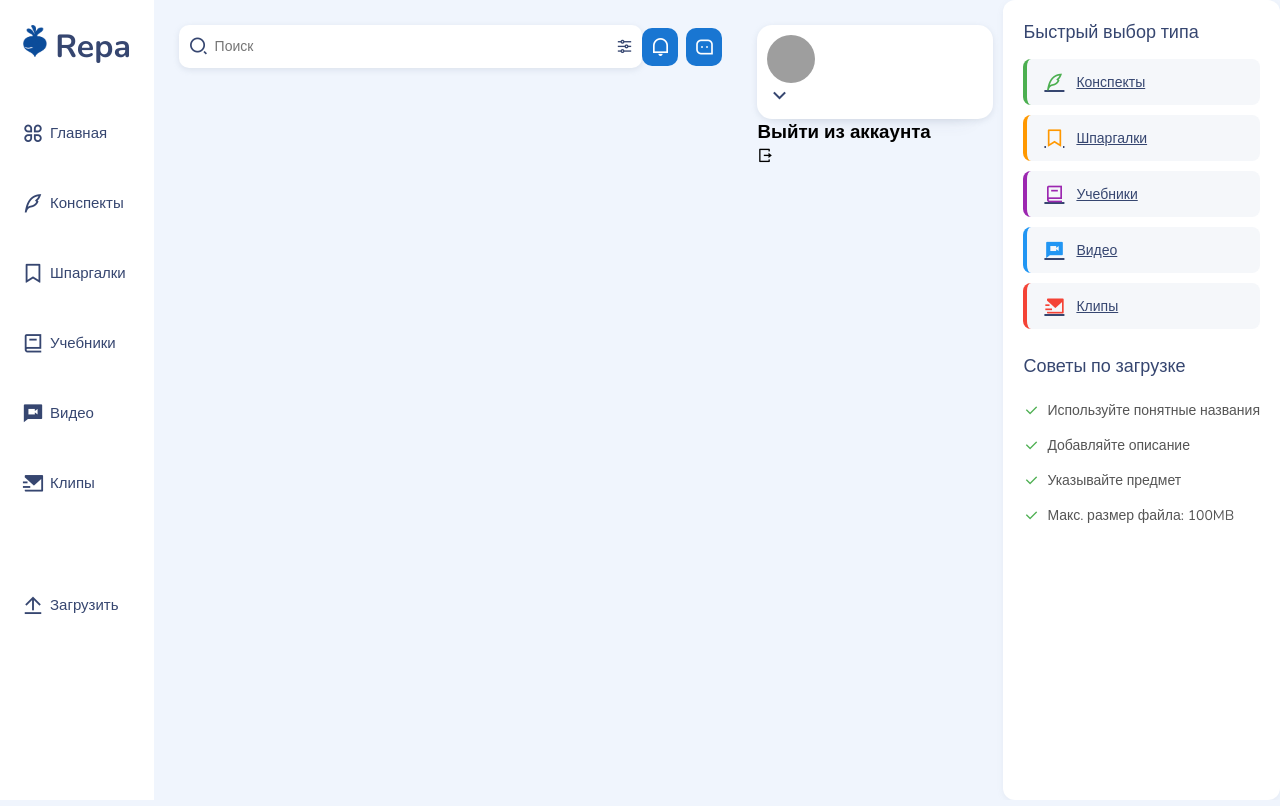
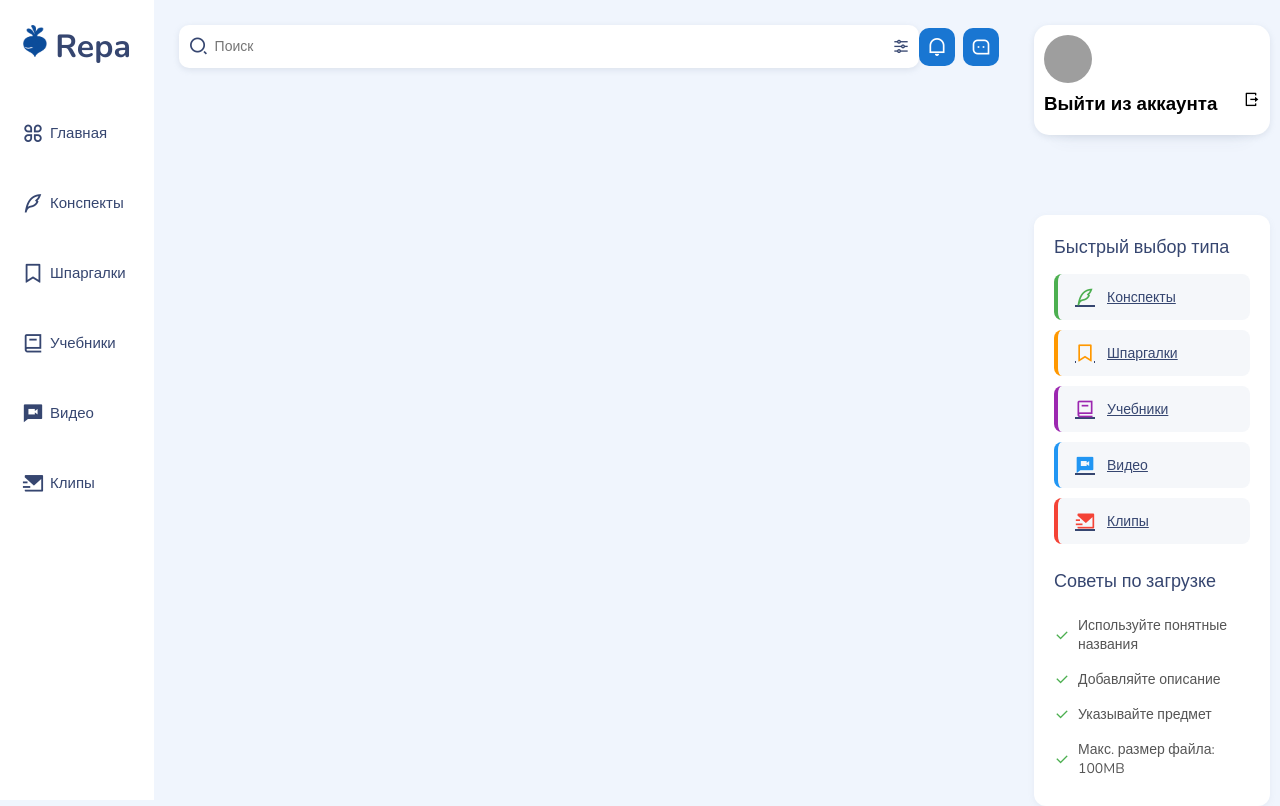
Before and after one commit to JktuJQ/Repa, a Flask app: template frontend/templates/catalog.html in a window 1280 px wide. Run offline with Flask 3, Linux system fonts and the light colour scheme; the template is opened without the code that fills it, so the values that code supplies are empty; parts of the project's set-up code (start-up, migrations or seed data) failed here and were passed over; grey boxes are pictures that could not be loaded.

Commit message:
Resolved conflicts truly

```diff
--- a/backend/routes/page_routes.py
+++ b/backend/routes/page_routes.py
@@ -34,7 +34,7 @@ def dashboard():
         file_data={
             file_type: db_session().query(File).filter(
                 File.file_type_id == db_session().query(FileType).filter(
-                    FileType.type == file_type).first().id).order_by(File.created_at.desc())
+                    FileType.type == file_type).first().id).order_by(File.id.desc())
             .all()
             for file_type in FILE_TYPES
         }
--- a/frontend/templates/base_with_header_and_sections.html
+++ b/frontend/templates/base_with_header_and_sections.html
@@ -43,11 +43,6 @@
             <i class="ri-mail-send-fill"></i>
             <h3>Клипы</h3>
         </a>
-        <br>
-        <a href="{{ url_for('file_download') }}" class="item {% if request.path.split('/')[-1] == 'download' %}active{% endif %}">
-            <i class="ri-upload-line"></i>
-            <h3>Загрузить</h3>
-        </a>
     </div>
 </div>
 {% endblock %}
@@ -63,15 +58,10 @@
                     <p>{{ session['name'] }}</p>
                 </div>
             </div>
-
-            <i class="ri-arrow-down-s-line"></i>
-        </div>
-        <div class="profile-retractable">
-            <a class="sign-out item" onclick="window.location.href='{{ url_for('logout') }}'">
+             <a class="sign-out item" onclick="window.location.href='{{ url_for('logout') }}'">
                 <h3>Выйти из аккаунта</h3>
                 <i class="ri-logout-box-r-line"></i>
             </a>
-        </div>
     </div>
 </div>
 
```
